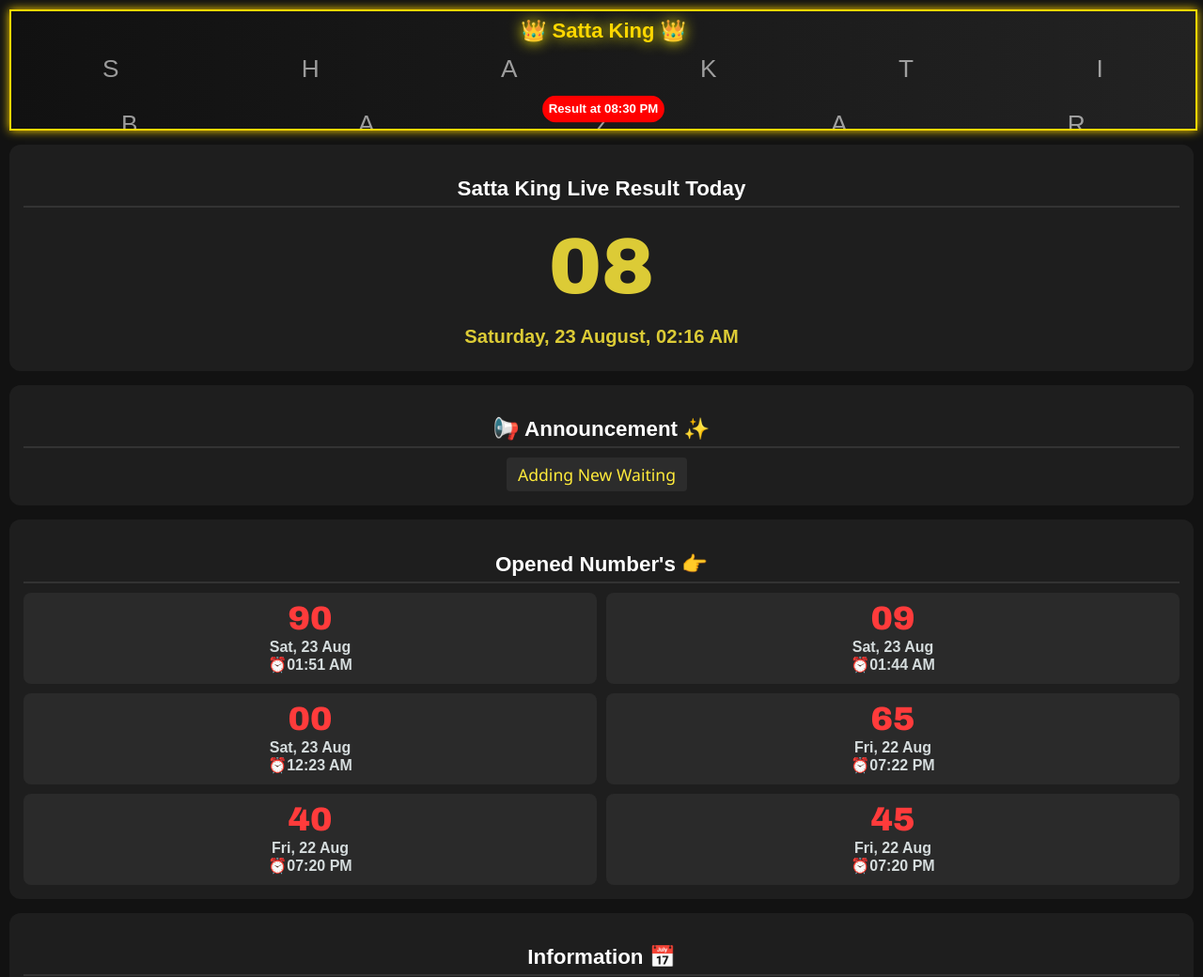
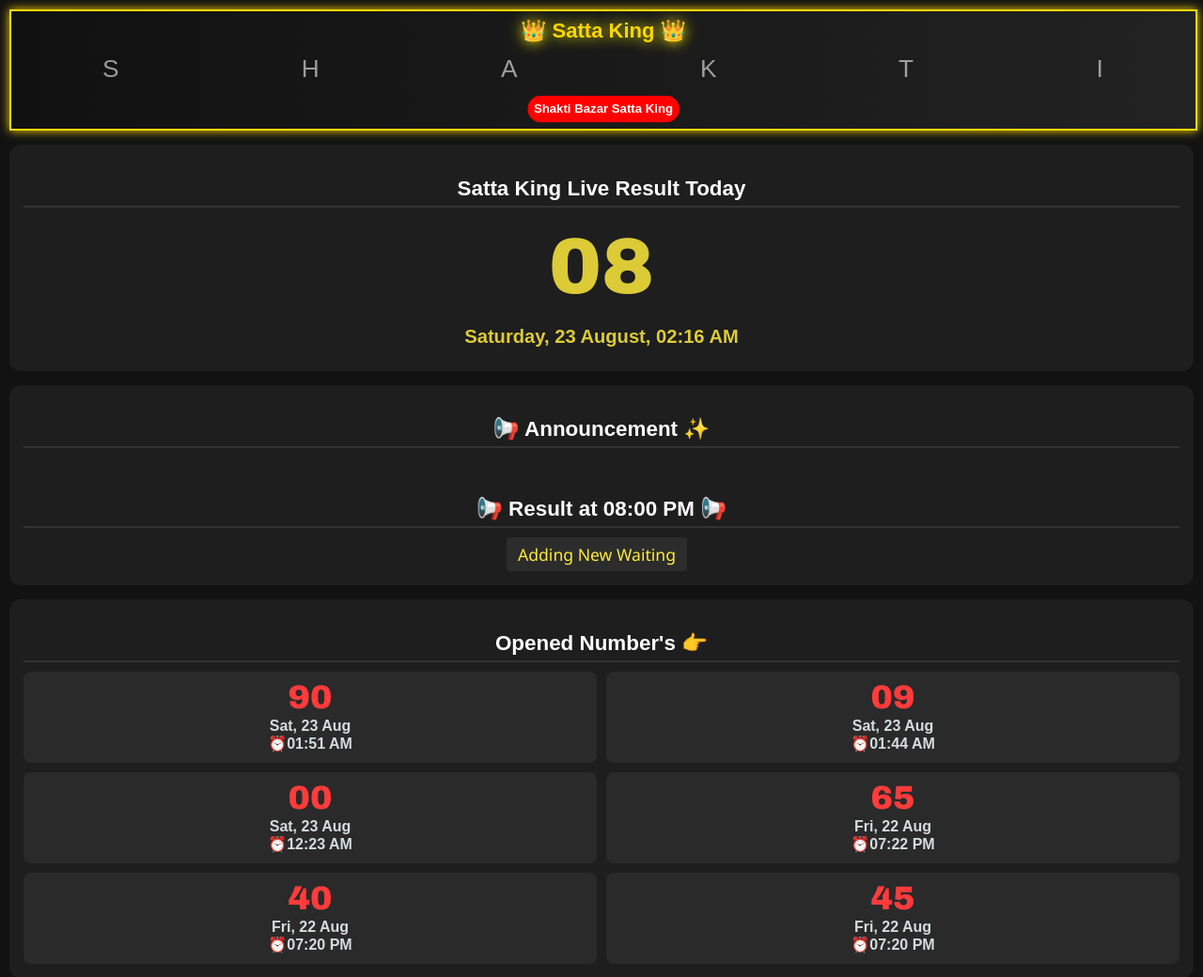
Before and after one commit to abhishekcode01/rolexkings, a Django app: page / in a window 1280 px wide. Shown: the top 1040 px of the page at 94% size. Run offline with Django 5.2, Linux system fonts and the light colour scheme; data comes from the database, SQL or seed files in the repository.

Commit message:
Update index.html

```diff
--- a/templates/index.html
+++ b/templates/index.html
@@ -285,15 +285,8 @@
         <span>K</span>
         <span>T</span>
         <span>I</span>
-      </div></br>
-      <div class="numbers">
-        <span>B</span>
-        <span>A</span>
-        <span>Z</span>
-        <span>A</span>
-        <span>R</span>
       </div>
-      <div class="play-button">Result at 08:30 PM</div>
+      <div class="play-button">Shakti Bazar Satta King</div>
     </div>
 
     <!-- Current Number -->
@@ -309,7 +302,8 @@
 
     <!-- Notification Banner -->
     <div class="section">
-      <h2>📢 Announcement ✨</h2>
+      <h2>📢 Announcement ✨</h2></br>
+      <h2>📢 Result at 08:00 PM 📢</h2>
       <div class="pagination">
         <a href="/">
           {% for s in secret %}
```
